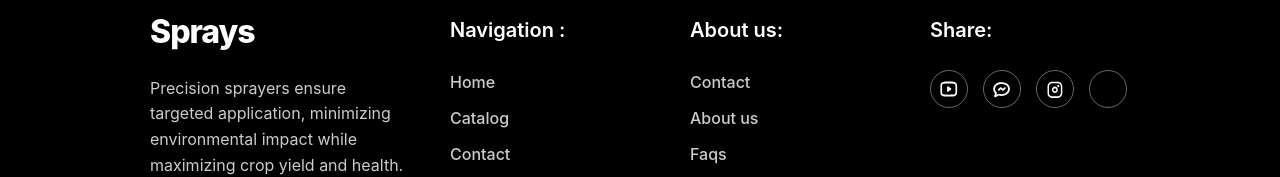
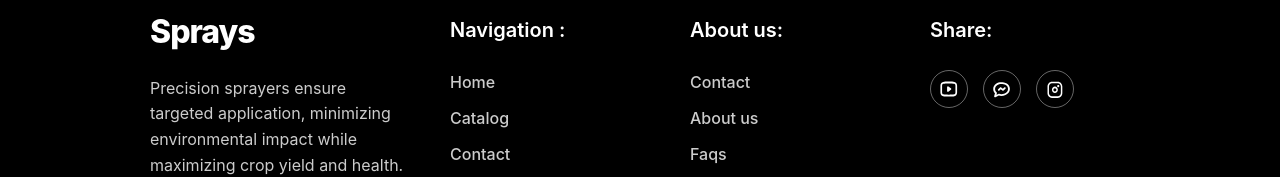
Before and after one commit to Excelsior-Technologies-Community/sprays-kalpesh, a React (Vite) app in the folder sprays-kalpesh-workdo/: page /collections/mens-fragrances in a window 1280 px wide. Shown: the part 208-385 px from the top of the page. Built offline with nearby package versions, Linux system fonts and the light colour scheme.

Commit message:
Update Footer.jsx

```diff
--- a/sprays-kalpesh-workdo/src/components/Footer/Footer.jsx
+++ b/sprays-kalpesh-workdo/src/components/Footer/Footer.jsx
@@ -81,13 +81,7 @@ const Footer = () => {
                                         </svg>
                                     </a>
                                 </li>
-                                <li>
-                                    <a href="https://twitter.com/shopify" target="_blank" rel="noreferrer" className="social-a">
-                                        <svg xmlns="http://www.w3.org/2000/svg" x="0px" y="0px" width="18" height="18" viewBox="0 0 30 30">
-                                            <path d="M26.37,26l-8.795-12.822l0.015,0.012L25.52,4h-2.65l-6.46,7.48L11.28,4H4.33l8.211,11.971L12.54,15.97L3.88,26h2.65 l7.182-8.322L19.42,26H26.37z M10.23,6l12.34,18h-2.1L8.12,6H10.23z"></path>
-                                        </svg>
-                                    </a>
-                                </li>
+
                             </ul>
                         </div>
                     </div>
```
